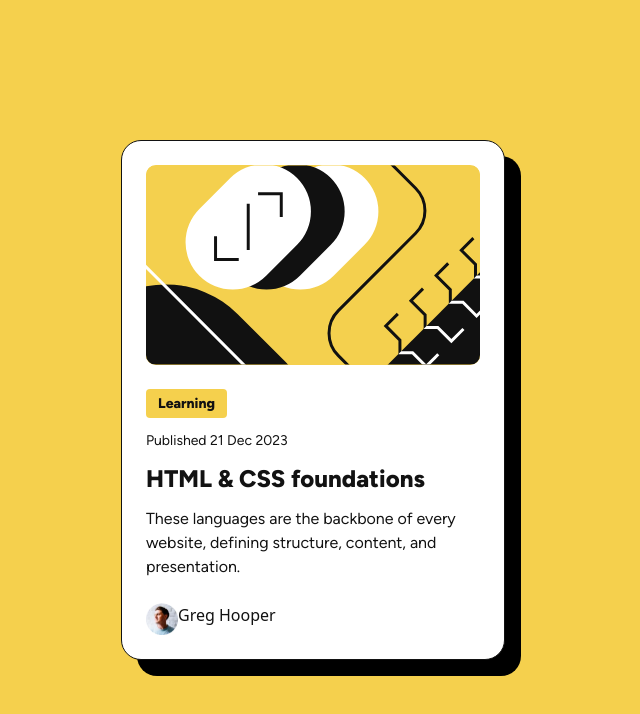
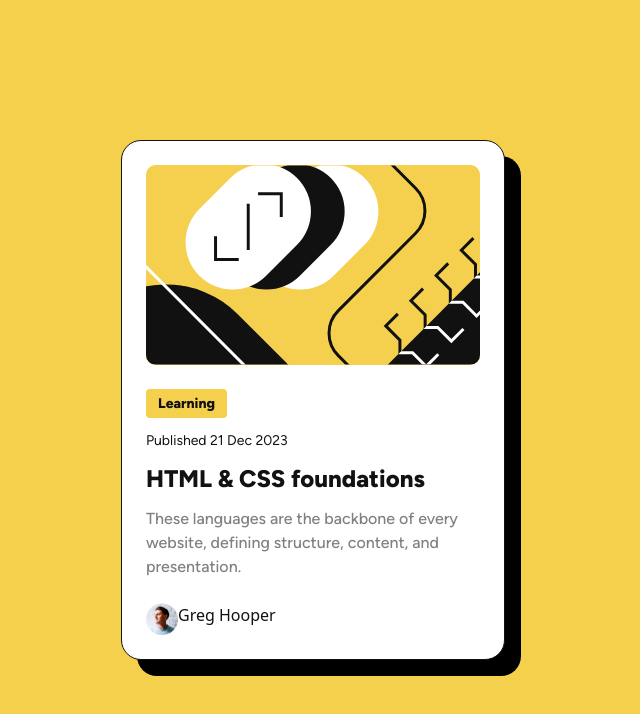
Before and after one commit to raswonders/fem-blog-preview-card, a React (Vite) app: page / in a window 1280 px wide. Shown: the top 714 px of the page, without its empty margins (327-967 px from the left). Built offline with nearby package versions, Linux system fonts and the light colour scheme.

Commit message:
style paragraph

```diff
--- a/src/BlogPreviewCard.tsx
+++ b/src/BlogPreviewCard.tsx
@@ -18,7 +18,7 @@ export function BlogPreviewCard() {
         <h1 className="text-[20px] sm:text-2xl leading-normal font-extrabold hover:text-yellow hover:cursor-pointer">
           HTML & CSS foundations
         </h1>
-        <p className="">
+        <p className="text-grey text-[14px] sm:text-base font-medium leading-normal">
           These languages are the backbone of every website, defining structure,
           content, and presentation.
         </p>
```
